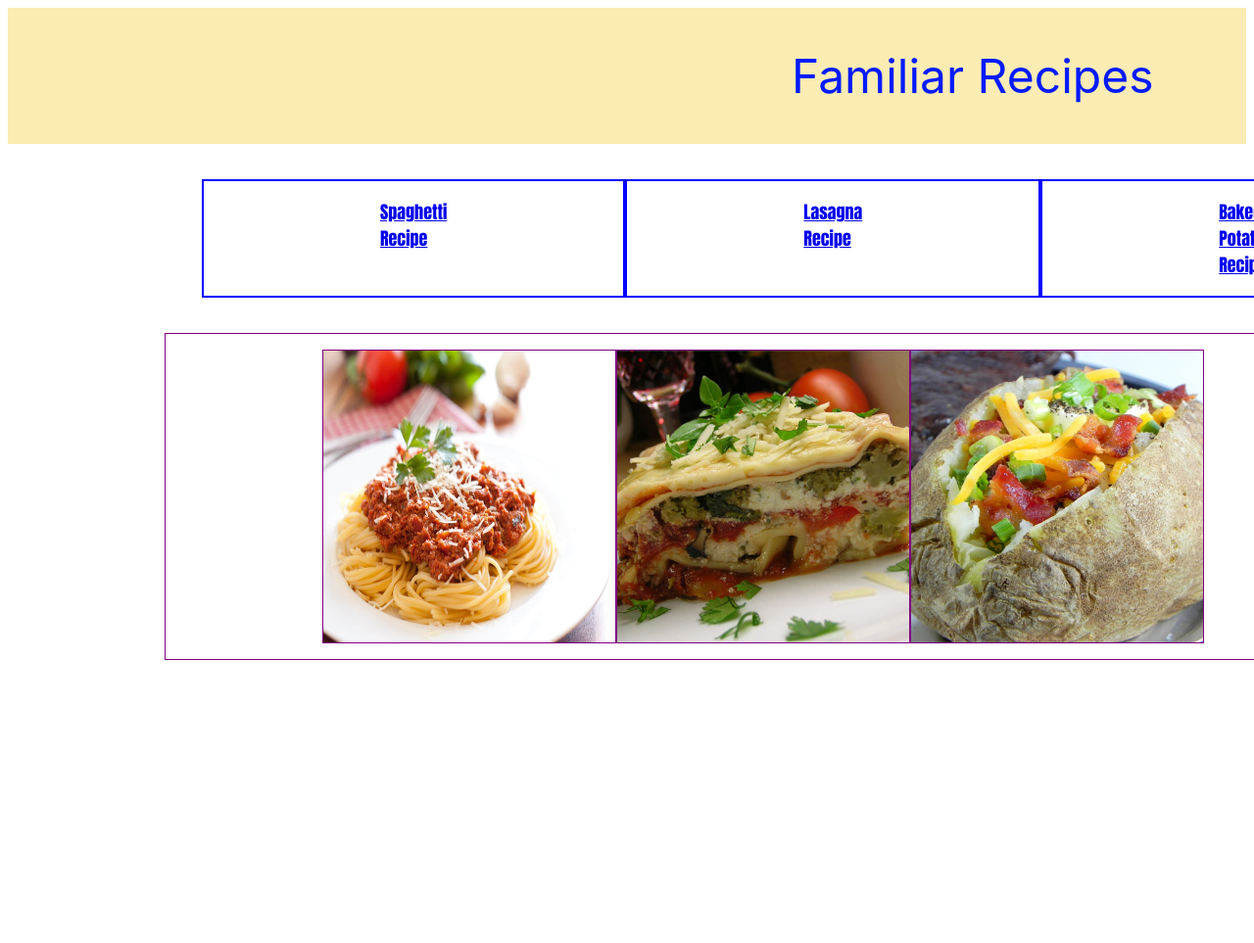
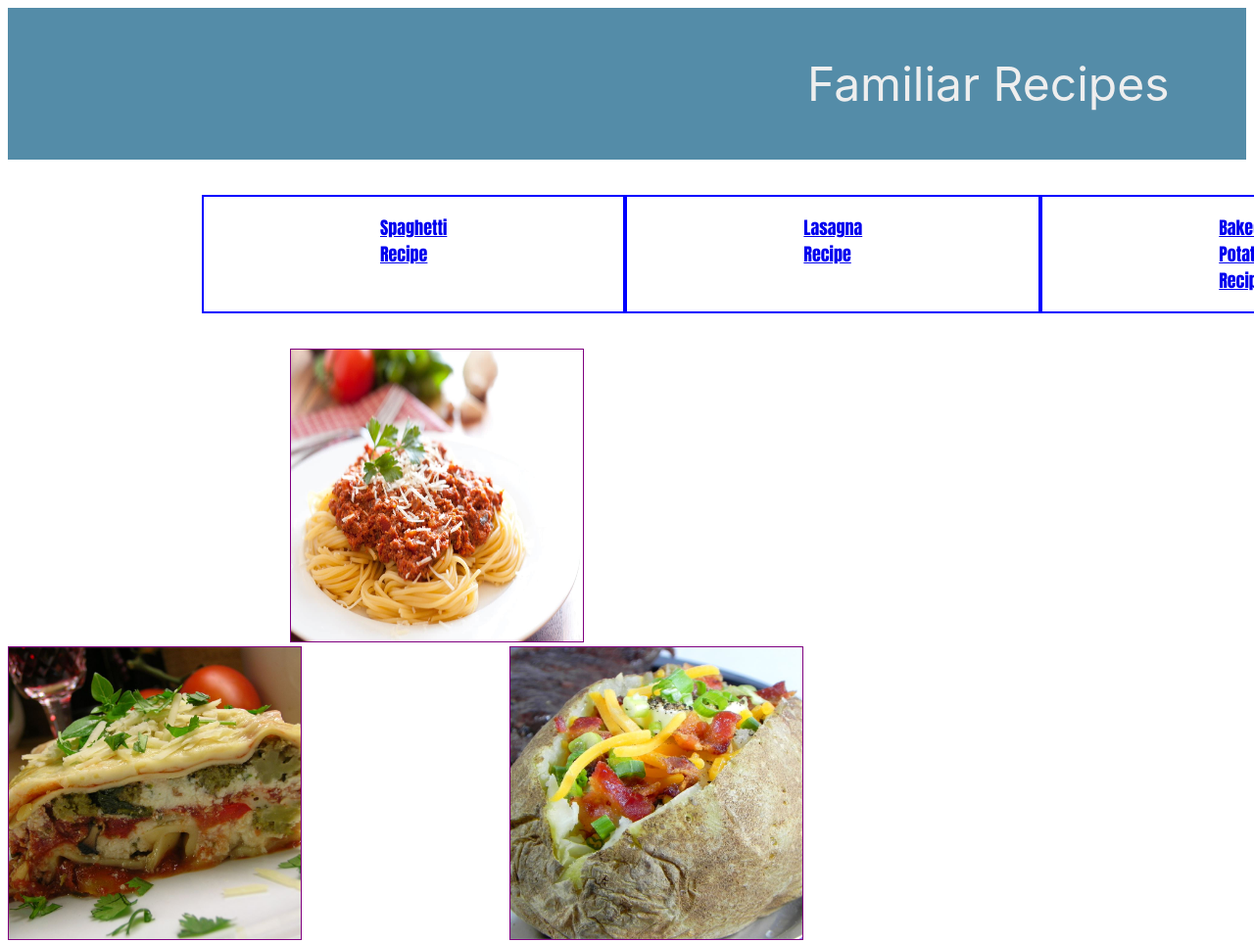
Before and after one commit to a7109liu/odin-recipes, a plain HTML site: page index.html in a window 1280 px wide. Shown: the top 963 px of the page at 98% size. Before the commit the page ends 800 px from the top, so only its background shows below. Drawn offline with Linux system fonts and the light colour scheme.

Commit message:
Modified layout of home page.

```diff
--- a/index.html
+++ b/index.html
@@ -13,11 +13,12 @@
             <li class="content"><a href="./recipes/lasagna.html">Lasagna Recipe</a></li>
             <li class="content"><a href="./recipes/baked_potato.html">Baked Potato Recipe</a></li>
         </ul>
-        <div class="home-pics">
-            <img class="content a" src="./images/spaghetti.jpg" alt="Spaghetti"></li>
-            <img class="content b" src="./images/lasagna.jpg" alt="Lasagna"></li>
-            <img class="content c" src="./images/baked_potato.jpg" alt="Baked Potato"></li>
-        </div>
+        <img class="pic-one" src="./images/spaghetti.jpg" alt="Spaghetti"></li>
+
+        <img class="pic-two" src="./images/lasagna.jpg" alt="Lasagna"></li>
+
+        <img class="pic-three" src="./images/baked_potato.jpg" alt="Baked Potato"></li>
+
 
 </body>
 
--- a/style.css
+++ b/style.css
@@ -8,10 +8,10 @@ html {
 
 .title {
     font-size: xxx-large;
-    padding: 40px 40px 40px 800px;
-    color:rgb(0, 26, 255);
+    padding: 1em 1em 1em 17em;
+    color: #EEEEEE;
     font-family: -apple-system, BlinkMacSystemFont, 'Segoe UI', Roboto, Oxygen, Ubuntu, Cantarell, 'Open Sans', 'Helvetica Neue', sans-serif;
-    background-color: rgb(250, 236, 178);
+    background-color: #548CA8;
 }
 
 .recipes {
@@ -34,15 +34,22 @@ html {
     color: #fff;
 }
 
-.home-pics{
-    display: inline-flex;
-    padding: 1em 10em 1em 10em;
-    list-style: none;
+.pic-one {
+    height: 300px;
+    width: 300px;
     border: 1px solid purple;
-    margin-left: 10em;
+    margin-left: 18em;
+    margin-right: 12em;
 }
 
-.home-pics .content {
+.pic-two {
+    height: auto;
+    width: 300px;
+    border: 1px solid purple;
+    margin-right: 13em;
+}
+
+.pic-three {
     height: auto;
     width: 300px;
     border: 1px solid purple;
```
